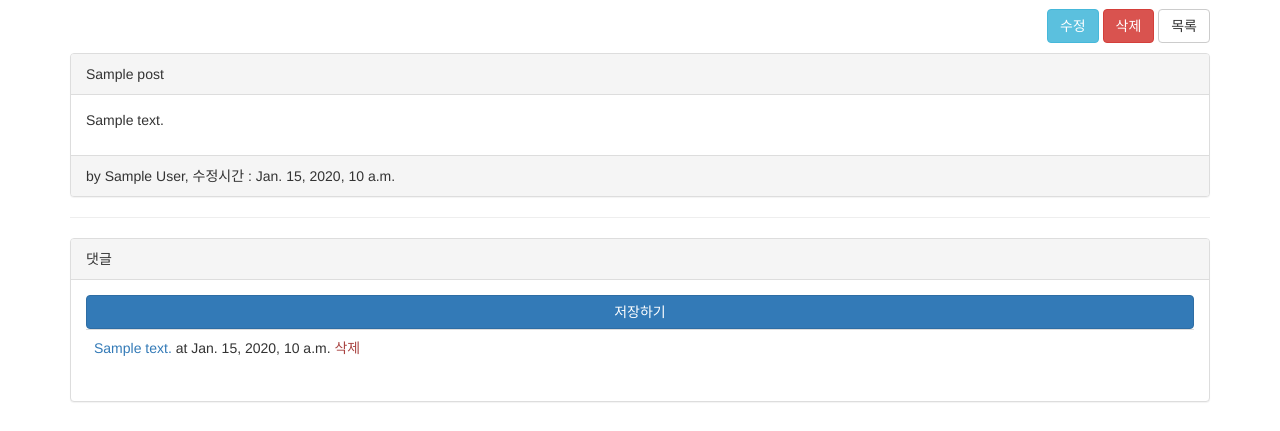
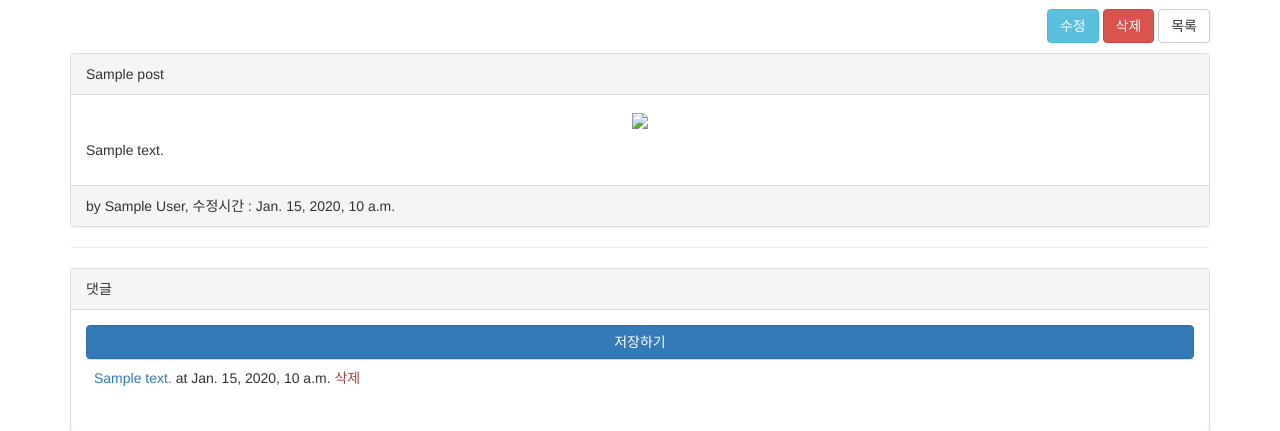
Before and after one commit to donkrazy/fastcampus-shake-20150501, a Django app: template blog/templates/blog/post_detail.html in a window 1280 px wide. Shown: the part 51-482 px from the top of the page. Run offline with Django 3.2, Linux system fonts and the light colour scheme; the template is opened without the code that fills it: most values are stand-ins (such as "Sample title", 1, 10 or a date in 2020); some libraries are stand-ins or nearby versions.

Commit message:
blog.Post 에 ImageField 추가하여, 이미지 업로드 구현

```diff
--- a/blog/forms.py
+++ b/blog/forms.py
@@ -6,7 +6,7 @@ from blog.widgets import PointWidget
 class PostForm(forms.ModelForm):
     class Meta:
         model = Post
-        fields = ('title', 'content', 'lnglat')
+        fields = ('title', 'content', 'jjal', 'lnglat')
         widgets = {
             'lnglat': PointWidget,
         }
--- a/blog/models.py
+++ b/blog/models.py
@@ -61,6 +61,7 @@ class Post(models.Model):
     author = models.ForeignKey(settings.AUTH_USER_MODEL, verbose_name=_('author'))
     title = models.CharField(max_length=100, verbose_name=_('title'))
     content = models.TextField(verbose_name=_('content'))
+    jjal = models.ImageField(blank=True, default='', verbose_name='짤')
 
     # django gis모듈에서는 "경도,위도" 순서로 저장하므로,
     # 차후 호환성을 위해 "경도/위도" 순으로 저장토록 한다.
--- a/blog/templates/blog/form.html
+++ b/blog/templates/blog/form.html
@@ -4,7 +4,7 @@
 {% block content %}
     <div class="row">
         <div class="col-sm-8 col-sm-offset-2">
-            <form action="" method="post">
+            <form action="" method="post" enctype="multipart/form-data">
                 {% csrf_token %}
                 <div class="panel panel-default">
                     {% if form_legend %}
--- a/blog/templates/blog/post_detail.html
+++ b/blog/templates/blog/post_detail.html
@@ -3,6 +3,12 @@
 
 {% block extra_script %}
 <style>
+    .post_jjal {
+        text-align: center;
+    }
+    .post_jjal img {
+        max-width: 100%;  /* 화면크기가 작아져도, 이미지가 레이아웃을 벗어나지 않도록 함. */
+    }
     .post_thumbnail_map {
         float: left;
         margin-right: 10px;
@@ -66,6 +72,12 @@
             {{ post.title }}
         </div>
         <div class="panel-body">
+            <p class="post_jjal">
+                {% if post.jjal %}
+                    <img src="{{ post.jjal.url }}" />
+                {% endif %}
+            </p>
+
             {% if post.lnglat %}
                 <img class="post_thumbnail_map" src="http://maps.googleapis.com/maps/api/staticmap?center={{ post.lat }},{{ post.lng }}&zoom=11&size=150x150&markers=color:red%7Clabel:A%7C{{ post.lat }},{{ post.lng }}" />
             {% endif %}
--- a/shake/settings/common.py
+++ b/shake/settings/common.py
@@ -138,6 +138,8 @@ STATIC_URL = '/static/'
 STATICFILES_DIRS = (
     os.path.join(BASE_DIR, 'shake', 'static'),
 )
+MEDIA_URL = '/media/'
+MEDIA_ROOT = os.path.join(BASE_DIR, 'media')
 
 
 from django.contrib.messages import constants
```
Also changed, not shown: shake/urls.py (+11 -0 lines).
